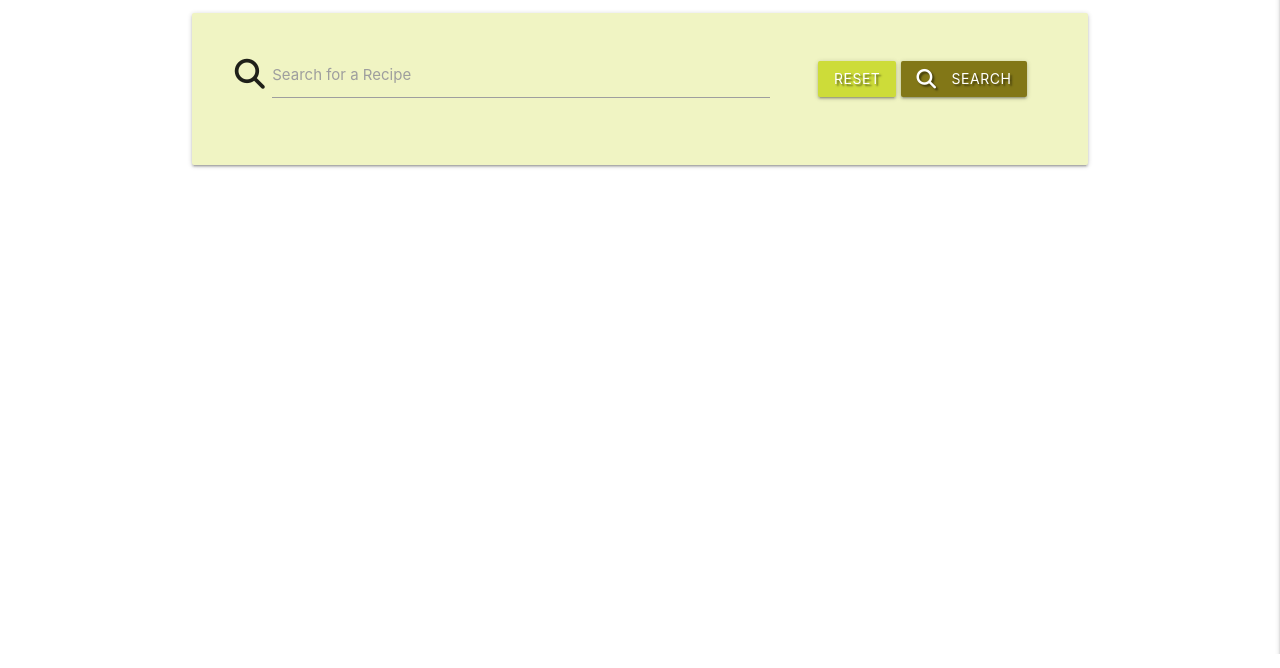
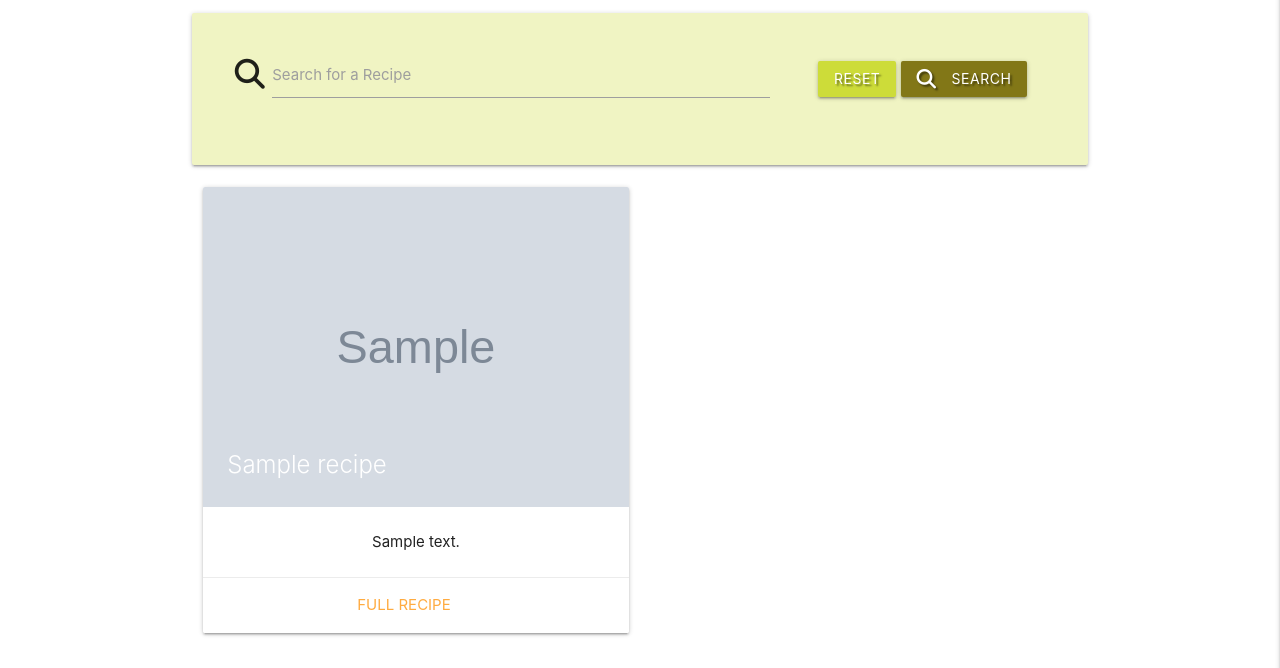
Before and after one commit to rebeccoder/cook-book, a Flask app: page / in a window 1280 px wide. Shown: the part 146-814 px from the top of the page. Run offline with Flask 2, Linux system fonts and the light colour scheme; grey boxes marked "Sample" are stand-in pictures; a database or web service that is not in the repository returns one stand-in record (values such as "Sample title"); some libraries are stand-ins or nearby versions.

Commit message:
added recipe card functionality

```diff
--- a/app.py
+++ b/app.py
@@ -22,6 +22,13 @@ mongo = PyMongo(app)
 @app.route("/get_recipes")
 def get_recipes():
     recipes = mongo.db.recipes.find()
+    return render_template("recipes.html", recipes=recipes)
+
+@app.route("/search", methods=["GET", "POST"])
+def search():
+    # search bar
+    query = request.form.get("query")
+    recipes = list(mongo.db.recipes.find({"$text": {"$search": query}}))
     return render_template("recipes.html", recipes=recipes)
 
 
@@ -57,16 +64,6 @@ def register():
         session["user"] = request.form.get("username").lower()
         flash("Registration Successful!")
     return redirect(url_for("register"))
-
-
-
-
-@app.route("/search", methods=["GET", "POST"])
-def search():
-    # search bar
-    query = request.form.get("query")
-    recipes = list(mongo.db.recipes.find({"$text": {"$search": query}}))
-    return render_template("recipes.html", recipes=recipes)
 
 
 @app.route("/login", methods=["GET", "POST"])
--- a/templates/recipes.html
+++ b/templates/recipes.html
@@ -20,4 +20,26 @@
           </div>
       </div>
   </form>
+</div>
+
+<!-- recipe card -->
+  {% for recipe in recipes %}
+<div class="row">
+    <div class="col s12 m6 center-align">
+      <div class="card">
+        <div class="card-image">
+            <img src="{{ recipe.recipe_image }}" alt=" {{ recipe.recipe_name }}"/>
+          <span class="card-title"> {{ recipe.recipe_name }} </span>
+        </div>
+        <div class="card-content">
+          <p> {{ recipe.recipe_description }}</p>
+        </div>
+        <div class="card-action">
+          <a href="#">full recipe</a>
+        </div>
+      </div>
+    </div>
+  </div>
+  {% endfor %}
+</div>
 {% endblock %}
```
Also changed, not shown: templates/edit_recipe.html (added, +8 -0 lines), static/css/style.css (line endings or trailing spaces).
